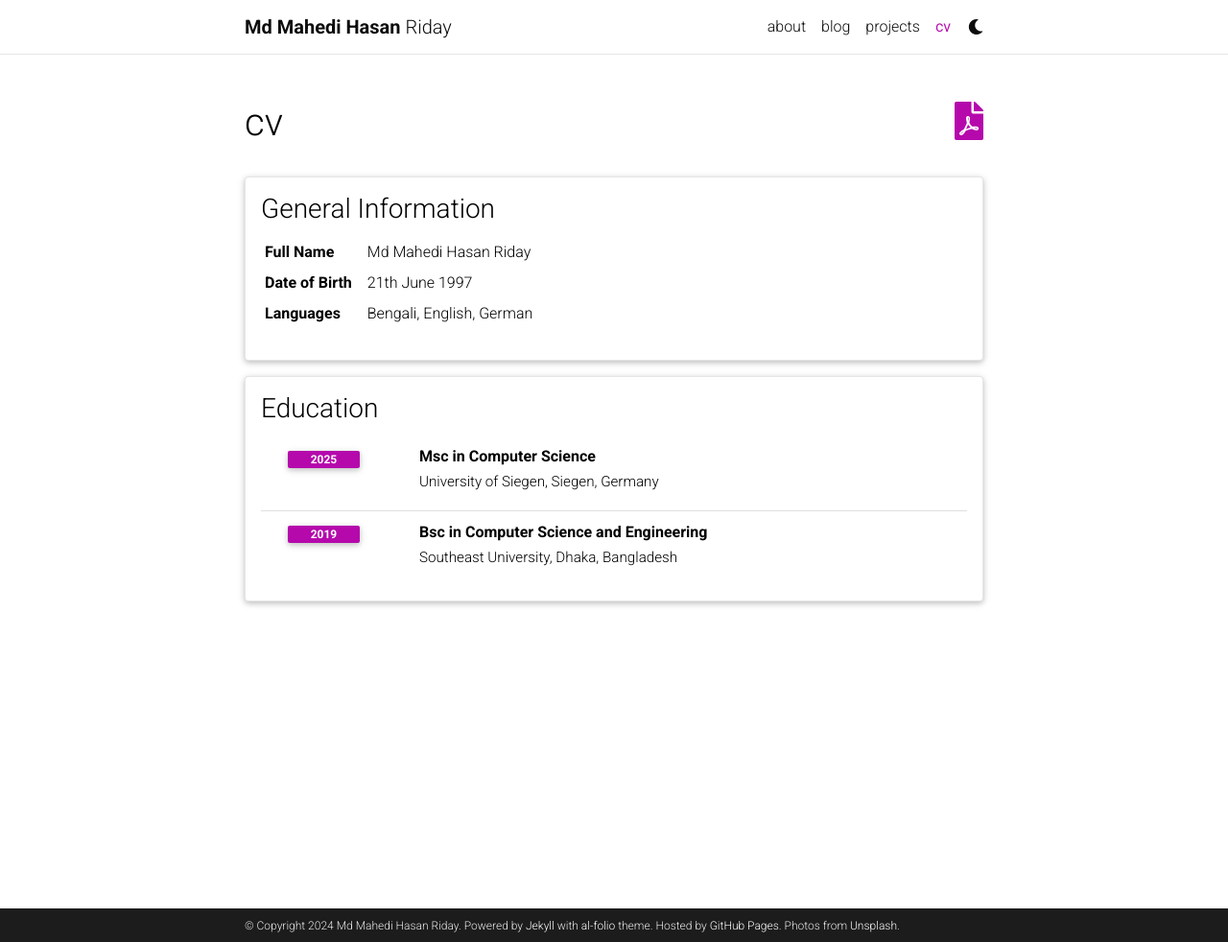
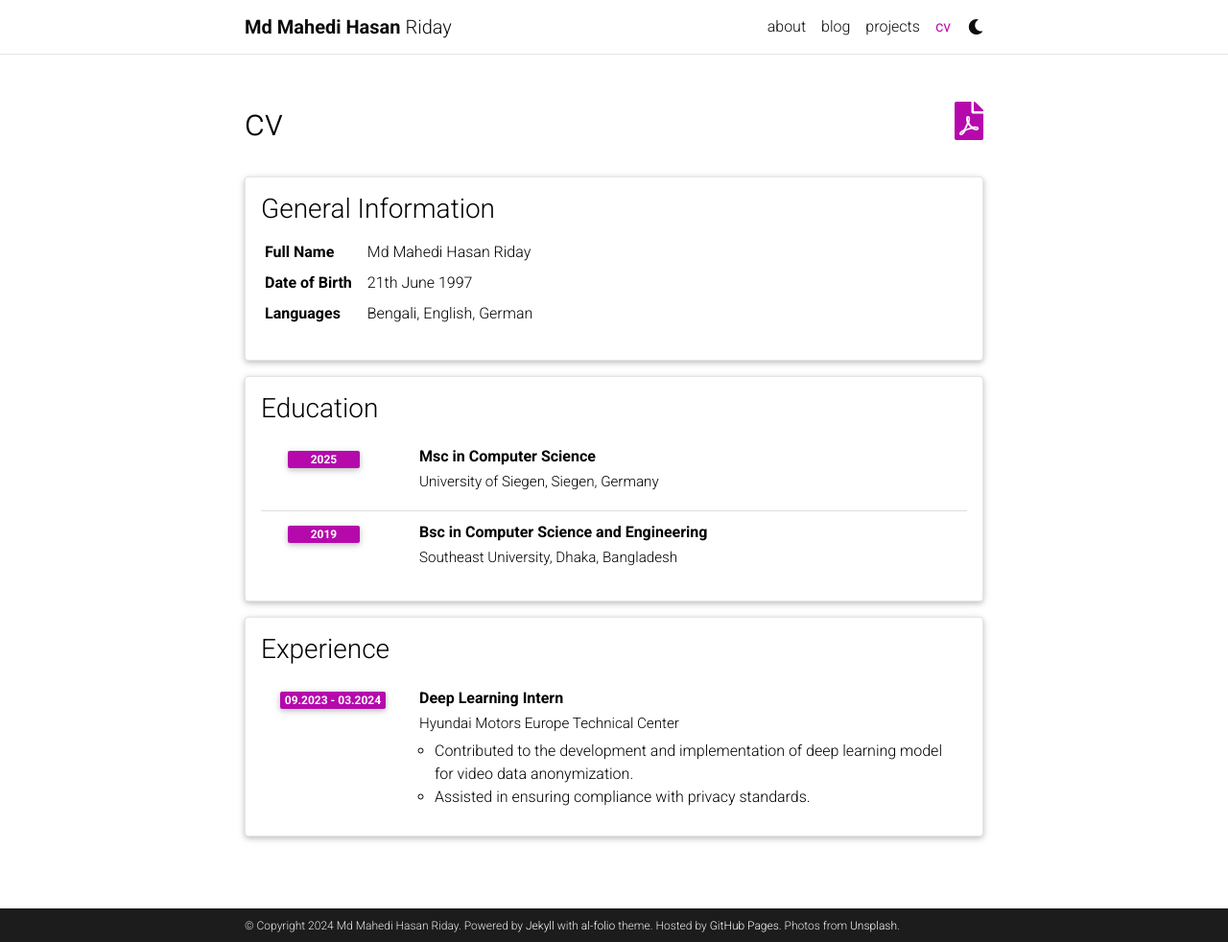
Before and after one commit to mdmhriday/mdmhriday.github.io, a Jekyll site: the page built from _pages/cv.md, in a window 1280 px wide and 982 px high. Shown: the whole window at 96% size. Built offline with Jekyll 4.4.1, drawn with Linux system fonts in a browser that asks for light colours; comment, search, counter and statistics services are not loaded; a style sheet for code colours, icons or effects is not loaded.

Commit message:
update cv
Update: Add new experience to CV

```diff
--- a/_data/cv.yml
+++ b/_data/cv.yml
@@ -26,15 +26,15 @@
       year: 2019
       #description:
 
-#- title: Experience
-  #type: time_table
-  #contents:
-    #- title: Professor of Theoretical Physics
-      #institution: Institute for Advanced Study, Princeton University
-      #year: 1933 - 1955
-      #description:
-        #- Description 1.
-        #- Description 2.
+- title: Experience
+  type: time_table
+  contents:
+    - title: Deep Learning Intern
+      institution: Hyundai Motors Europe Technical Center
+      year: 09.2023 - 03.2024
+      description:
+        - Contributed to the development and implementation of deep learning model for video data anonymization.
+        - Assisted in ensuring compliance with privacy standards.
         #- title: Description 3.
           #contents:
             #- Sub-description 1.
```
